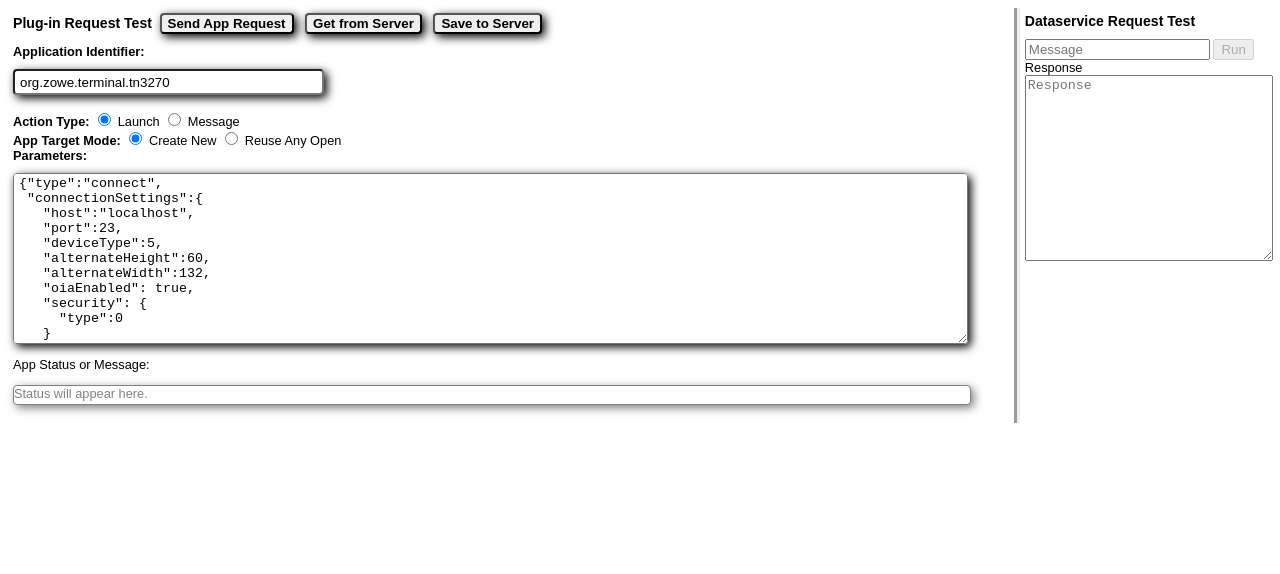
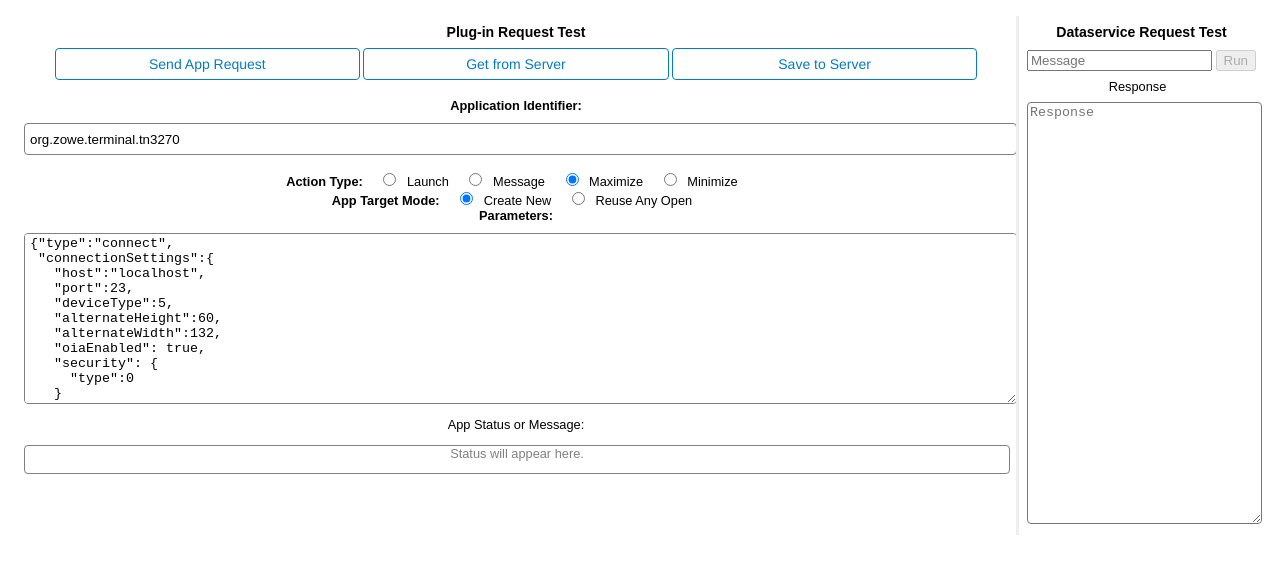
Before and after one commit to zowe/sample-iframe-app, a plain HTML site: page web/html/index.html in a window 1280 px wide. Drawn offline with Linux system fonts and the light colour scheme.

Commit message:
UI Changes and Min Max Feature
Signed-off-by: aarora4 <lazyc78@gmail.com>

```diff
--- a/web/css/iframe.css
+++ b/web/css/iframe.css
@@ -28,7 +28,6 @@
   margin-bottom: 10px;
   padding-top: 5px;
   padding-bottom: 5px;
-  width: 300px;
 }
 
 .div-textarea-input {
@@ -36,7 +35,6 @@
   margin-bottom: 5px;
   padding-top: 5px;
   padding-bottom: 5px;
-  width: 95%;
 }
 
 .iframe-input {
@@ -46,10 +44,11 @@
 
 .input-corner {
   border-radius: 4px;
+  border: 1px solid grey;
 }
 
 .input-height {
-  height: 20px;
+  height: 28px;
 }
 
 .input-text {
@@ -57,18 +56,39 @@
 
 .iframe-button {
   border-radius: 4px;
-  margin: 0px 4px 0px 4px;
-  font-weight: 700;
+  margin: 8px 0px;
+  margin-top: 8px;
+  width: 31%;
+  background-color: transparent;
+  border: 1px solid #047cc0;
+  border-radius: 4px;
+  font-size: 14px;
+  font-family: Helvetica, Open Sans, Arial, Lucida Grande, sans-serif;
+  color: #047cc0;
+  height: 2rem;
+
+}
+
+.iframe-button:hover {
+  background-color: #175d8d;
+  color: #f6f6f6;
+
+}
+.padded-div {
+  margin-top: 8px;
+
+}
+.messageBox {
+  margin-bottom: 8px;
 }
 
 .right-align {
-  text-align: right;
-  padding-right: 50px;
 }
 
 .shadowed {
-  box-shadow: 3px 3px 10px;
 }
+
+
 
 .hide-it {
   display: none;
@@ -82,8 +102,8 @@
   border-radius: 4px;
   border: 1px solid grey;
   background-color: white;
-  height: 18px;
-  width: 96%;
+  height: 27px;
+  width: 100%;
 }
 
 .disable-effect {
@@ -96,32 +116,30 @@
 
 .server-response {
   width: 100%;
-  height: 180px;
+  height: 416px;
+  border-radius: 4px;
 }
 
 .test-panel {
-  padding: 5px 5px 5px 5px;
+  padding: 8px 8px 8px 8px;
 }
 
 .test-panel-container {
   flex-direction: row;
   display: flex;
+  text-align:center;
+  padding: 8px;
 }
 
 .plugin-test-panel {
-  border-right: outset;
   flex-grow: 1;
 }
 
 .dataservice-test-panel {
   border-left: outset;
 }
-/*
-  This program and the accompanying materials are
-  made available under the terms of the Eclipse Public License v2.0 which accompanies
-  this distribution, and is available at https://www.eclipse.org/legal/epl-v20.html
 
-  SPDX-License-Identifier: EPL-2.0
-
-  Copyright Contributors to the Zowe Project.
-*/
+label {
+  margin-left: 4px;
+  margin-right: 12px;
+}
--- a/web/html/index.html
+++ b/web/html/index.html
@@ -23,8 +23,8 @@
   </head>
   <body class="iframe-font test-panel-container">
     <div class="test-panel plugin-test-panel">
+    <span class="bigger-bold-text">Plug-in Request Test</span>
       <div class="bottom-10">
-        <span class="bigger-bold-text">Plug-in Request Test</span>
         <!-- Tests the sending of requests to other plugins. Defaults to send a message
              to itself (and responding) to show more parts of the API-->
         <button class="iframe-button shadowed" type="button" onclick="sendAppRequest()">Send App Request</button>
@@ -46,6 +46,13 @@
           <input type="radio" id="actionMessage"
                  name="actionType" value="Message">
           <label for="actionMessage">Message</label>
+          <input type="radio" id="actionLaunch"
+                 name="actionType" value="Maximize" checked>
+          <label for="actionLaunch">Maximize</label>
+
+          <input type="radio" id="actionMessage"
+                 name="actionType" value="Minimize">
+          <label for="actionMessage">Minimize</label>
         </div>
         <!-- App target modes are used to determine which instance of an App should be communicated with. You can create a new instance to send the Action to, or you could reuse an existing instance that is open. -->
         <div>
@@ -90,12 +97,12 @@
       <div class="bottom-10">
         <span class="bigger-bold-text">Dataservice Request Test</span>
       </div>
-      <div>
+      <div class="messageBox">
         <input placeholder="Message" name="helloText" id="helloText" oninput="inputChanged()"/>
         <button id="runButton" onclick="sayHello()" disabled>Run</button>
       </div>
-      <div>
         <label>Response</label>
+      <div class="padded-div">
         <textarea readonly class="server-response" placeholder="Response" name="serverResponseMessage" id="serverResponseMessage"></textarea>
       </div>
     </div>
```
